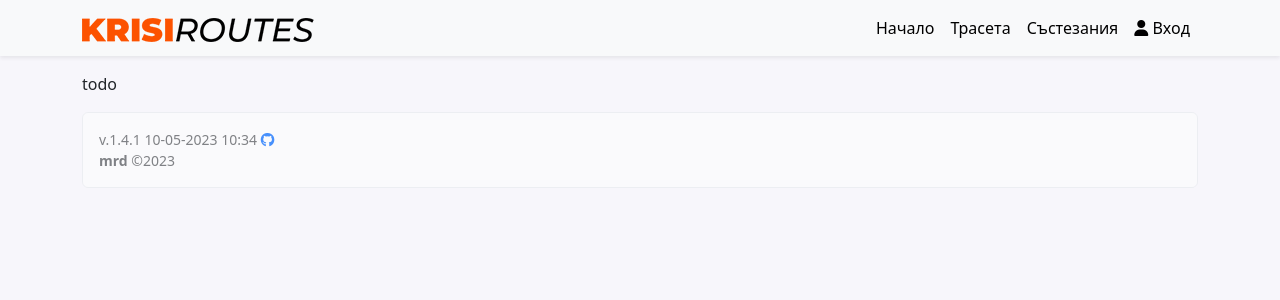
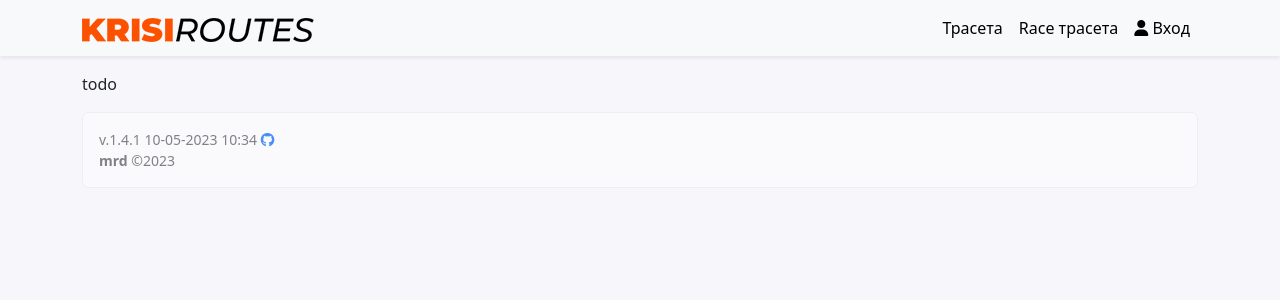
Before and after one commit to vdonchev/bike_routes, a PHP site: template templates/route/add.html.twig in a window 1280 px wide. Shown: the top 300 px of the page. Run offline with PHP 8.4, Linux system fonts and the light colour scheme; the template is opened without the code that fills it, so the values that code supplies are empty; some libraries are stand-ins or nearby versions.

Commit message:
Update: Improve menu interface

```diff
--- a/templates/_nav.html.twig
+++ b/templates/_nav.html.twig
@@ -1,50 +1,49 @@
 <nav class="navbar navbar-expand-lg navbar-light bg-light navbar-custom shadow-sm">
+
     <div class="container">
+
         <a class="navbar-brand" href="/">
             <img src="/asset/logo.png" alt="Krisi Routes" class="logo" style="width: 100%">
         </a>
 
-        <button class="navbar-toggler" type="button" data-bs-toggle="collapse" data-bs-target="#navbarSupportedContent"
-                aria-controls="navbarSupportedContent" aria-expanded="false" aria-label="Toggle navigation">
+        <ul class="navbar-nav me-auto mb-2 mb-lg-0 d-none d-lg-flex">
+        </ul>
+
+        <ul class="navbar-nav mb-2 mb-lg-0 d-none d-lg-flex">
+            {% include '_nav_items.html.twig' %}
+        </ul>
+
+        <button class="navbar-toggler d-lg-none" type="button" data-bs-toggle="offcanvas"
+                data-bs-target="#offcanvasDarkNavbar" aria-controls="offcanvasDarkNavbar"
+                aria-label="Toggle navigation">
             <span class="navbar-toggler-icon"></span>
         </button>
-        <div class="collapse navbar-collapse" id="navbarSupportedContent">
 
+        <div class="offcanvas offcanvas-end d-lg-none" tabindex="-1"
+             id="offcanvasDarkNavbar"
+             aria-labelledby="offcanvasDarkNavbarLabel">
 
-            <ul class="navbar-nav ms-auto mb-2 mb-lg-0">
-                {% if user %}
-                    <li class="nav-item">
-                        <span class="nav-link">Здравей, <b>{{ user.name }}</b>! 😀</span>
-                    </li>
-                {% endif %}
-                <li class="nav-item">
-                    <a class="nav-link active" aria-current="page" href="/">Начало</a>
-                </li>
-                <li class="nav-item">
-                    <a class="nav-link active" aria-current="page" href="/">Трасета</a>
-                </li>
-                <li class="nav-item">
-                    <a class="nav-link active" aria-current="page" href="/races">Състезания</a>
-                </li>
-                {% if user %}
-                    <li class="nav-item">
-                        <a class="nav-link active" aria-current="page" href="/profile">Профил</a>
-                    </li>
-                    {% if user.isAdmin() %}
-                        <li class="nav-item">
-                            <a class="nav-link active" aria-current="page" href="/route/add"><b>Добави Трасе</b></a>
-                        </li>
-                    {% endif %}
-                    <li class="nav-item">
-                        <a class="nav-link active" aria-current="page" href="/logout">Изход</a>
-                    </li>
-                {% else %}
-                    <li class="nav-item">
-                        <a class="nav-link active" aria-current="page" href="/login"><i class="fa-solid fa-user"></i>
-                            Вход</a>
-                    </li>
-                {% endif %}
-            </ul>
+            <div class="offcanvas-header">
+
+                <h5 class="offcanvas-title text-decoration-underline" id="offcanvasDarkNavbarLabel">МЕНЮ 😛</h5>
+
+                <button type="button" class="btn-close" data-bs-dismiss="offcanvas"
+                        aria-label="Close"></button>
+
+            </div>
+
+            <div class="offcanvas-body">
+
+                <ul class="navbar-nav justify-content-end flex-grow-1 pe-3">
+
+                    {% include '_nav_items.html.twig' %}
+
+                </ul>
+
+            </div>
+
         </div>
+
     </div>
+
 </nav>
--- /dev/null
+++ b/templates/_nav_items.html.twig
@@ -0,0 +1,29 @@
+{% if user %}
+    <li class="nav-item">
+        <span class="nav-link">Здравей, <b>{{ user.name }}</b>! 😀</span>
+    </li>
+{% endif %}
+<li class="nav-item">
+    <a class="nav-link active" aria-current="page" href="/">Трасета</a>
+</li>
+<li class="nav-item">
+    <a class="nav-link active" aria-current="page" href="/races">Race трасета</a>
+</li>
+{% if user %}
+    <li class="nav-item">
+        <a class="nav-link active" aria-current="page" href="/profile">Профил</a>
+    </li>
+    {% if user.isAdmin() %}
+        <li class="nav-item">
+            <a class="nav-link active" aria-current="page" href="/route/add"><b>Добави Трасе</b></a>
+        </li>
+    {% endif %}
+    <li class="nav-item">
+        <a class="nav-link active" aria-current="page" href="/logout">Изход</a>
+    </li>
+{% else %}
+    <li class="nav-item">
+        <a class="nav-link active" aria-current="page" href="/login"><i class="fa-solid fa-user"></i>
+            Вход</a>
+    </li>
+{% endif %}
```
